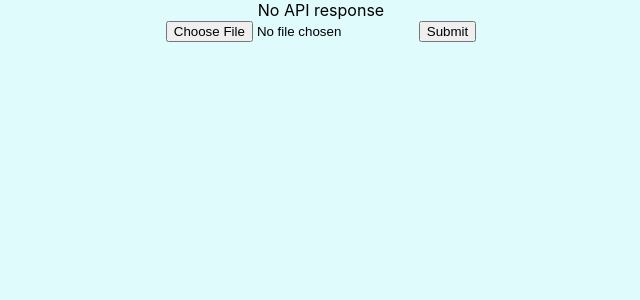
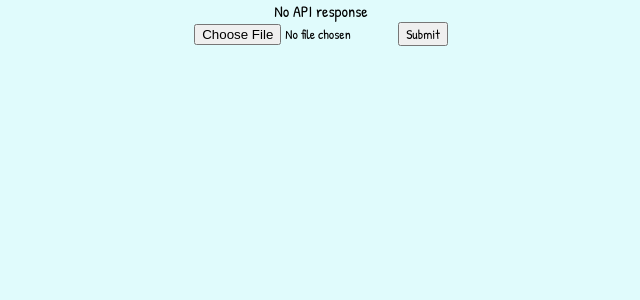
Before and after one commit to mihailthebuilder/fluffnet-front, a React (Create React App) app: page / in a window 1280 px wide. Shown: the top 300 px of the page, without its empty margins (319-959 px from the left). Built offline with nearby package versions, Linux system fonts and the light colour scheme.

Commit message:
font + bg color

```diff
--- a/src/index.scss
+++ b/src/index.scss
@@ -1,9 +1,21 @@
+@import "./resources/variables.scss";
+
+@font-face {
+  font-family: "Patrick";
+  src: local("Patrick"),
+    url(./resources/PatrickHand-Regular.ttf) format("truetype");
+}
+
+html * {
+  font-family: "Patrick", -apple-system, BlinkMacSystemFont, "Segoe UI",
+    "Roboto", "Oxygen", "Ubuntu", "Cantarell", "Fira Sans", "Droid Sans",
+    "Helvetica Neue", sans-serif;
+}
+
 body {
   margin: 0;
-  font-family: -apple-system, BlinkMacSystemFont, "Segoe UI", "Roboto", "Oxygen",
-    "Ubuntu", "Cantarell", "Fira Sans", "Droid Sans", "Helvetica Neue",
-    sans-serif;
+
   -webkit-font-smoothing: antialiased;
   -moz-osx-font-smoothing: grayscale;
-  background: #e0fbfc;
+  background: $bg;
 }
--- /dev/null
+++ b/src/resources/variables.scss
@@ -0,0 +1 @@
+$bg: #e0fbfc;
```
Also changed, not shown: src/resources/PatrickHand-Regular.ttf (added).
